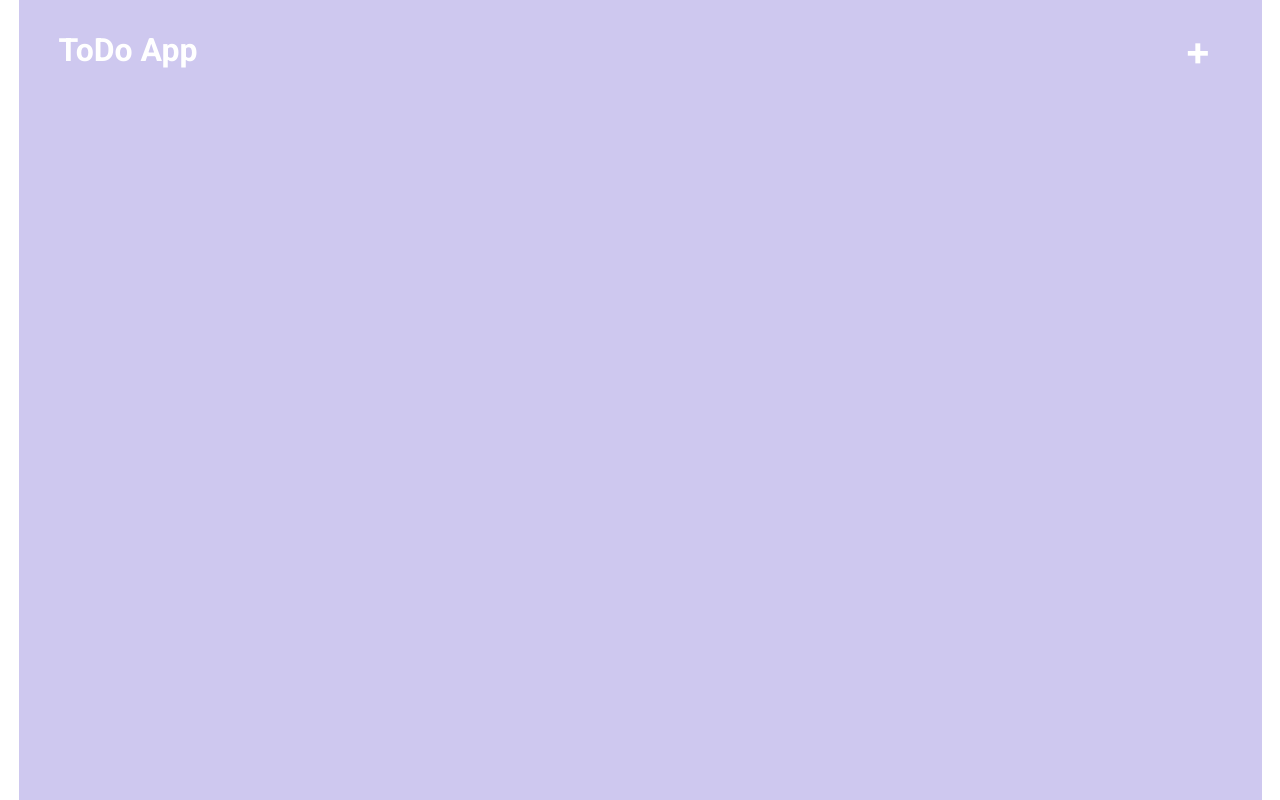
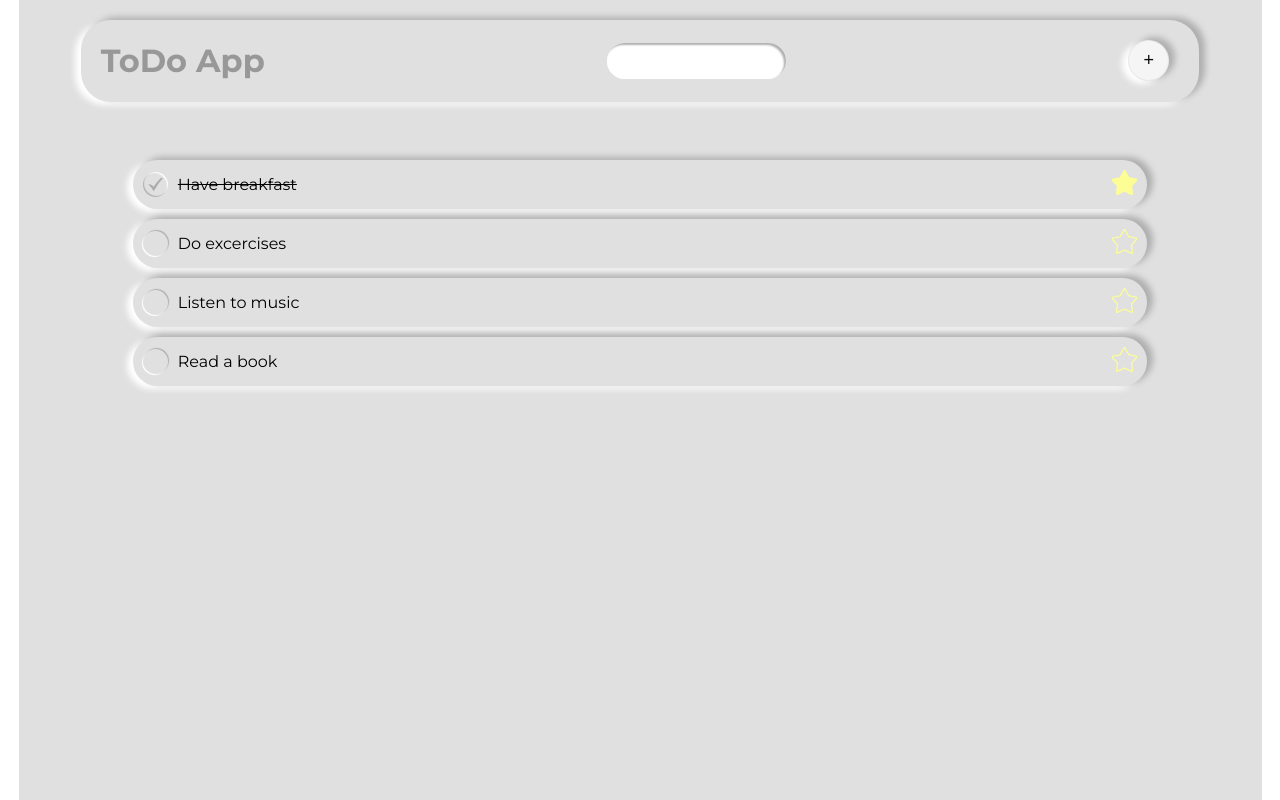
Before and after one commit to AlenaRudenko/ToDoApp, a React (Create React App) app: page / in a window 1280 px wide. Shown: the top 800 px of the page. Built offline with nearby package versions, Linux system fonts and the light colour scheme.

Commit message:
neophormism design

```diff
--- a/public/index.html
+++ b/public/index.html
@@ -3,8 +3,11 @@
   <head>
     <meta charset="utf-8" />
     <link rel="preconnect" href="https://fonts.googleapis.com">
-<link rel="preconnect" href="https://fonts.gstatic.com" crossorigin>
-<link href="https://fonts.googleapis.com/css2?family=Roboto:wght@100;300;400;500;700;900&display=swap" rel="stylesheet">
+    <link rel="preconnect" href="https://fonts.gstatic.com" crossorigin>
+    <link href="https://fonts.googleapis.com/css2?family=Roboto:wght@100;300;400;500;700;900&display=swap" rel="stylesheet">
+    <link rel="preconnect" href="https://fonts.googleapis.com">
+    <link rel="preconnect" href="https://fonts.gstatic.com" crossorigin>
+    <link href="https://fonts.googleapis.com/css2?family=Montserrat:wght@100;300;400;500;600;700;900&display=swap" rel="stylesheet">
     <meta name="viewport" content="width=device-width, initial-scale=1" />
     <meta name="theme-color" content="#000000" />
     <meta
--- a/src/App.js
+++ b/src/App.js
@@ -5,17 +5,21 @@ function App() {
     <div className='App'>
       <div className="Container">
         <div className="Header">
-          <h1 className="Header__logo">ToDo App</h1>
-          <div className="Header__button">
-            <div class="Header__item1">+</div>
+          <div className="header__container">
+            <h1 className="Header__logo">ToDo App</h1>
+            <div className="Header__search">
+              <input type="search" className="Header__placesearch"></input>
+            </div>
+            <div className="Header__button">
+              <button>+</button>
+            </div>
           </div>
         </div>
-      </div>
-      <div className='Container Container--main'>
         <div className='Main'>
           <div className='Main__item'>
             <div className="Main__group">
               <div className="Main__point Main--pointchecked">
+                <svg id="Layer_1" data-name="Layer 1" xmlns="http://www.w3.org/2000/svg" viewBox="0 0 122.88 109.76" width="15px" heigh="15px" fill="#acacac"><defs><style>.cls-1</style></defs><title>red-check-mark</title><path class="cls-1" d="M0,52.88l22.68-.3A84.1,84.1,0,0,1,46,72.44,314.13,314.13,0,0,1,105.6,0h17.28A522.93,522.93,0,0,0,46.77,109.76C36,86.69,21,67.27,0,52.88Z"/></svg>
               </div>
               <div className="Main__task Main--taskchecked">Have breakfast</div>
             </div>
@@ -24,7 +28,7 @@ function App() {
               width="25px" height="25px" viewBox="0 0 1280.000000 1221.000000"
               preserveAspectRatio="xMidYMid meet">
               <g transform="translate(0.000000,1221.000000) scale(0.100000,-0.100000)"
-              fill="gold" stroke="gold" stroke-width="50%">
+              fill="#fdfd96" stroke="#fdfd96" stroke-width="50%">
               <path d="M6307 12196 c-98 -36 -178 -122 -275 -295 -116 -207 -394 -714 -756
               -1380 -532 -976 -792 -1442 -1071 -1916 l-47 -81 -971 -183 c-535 -101 -1262
               -239 -1617 -307 -355 -68 -742 -139 -861 -158 -343 -55 -495 -100 -595 -174
@@ -58,7 +62,7 @@ function App() {
               Created by potrace 1.15, written by Peter Selinger 2001-2017
               </metadata>
               <g transform="translate(0.000000,1221.000000) scale(0.100000,-0.100000)"
-              fill="none" stroke="gold" stroke-width="50%">
+              fill="none" stroke="#fdfd96" stroke-width="50%">
               <path d="M6307 12196 c-98 -36 -178 -122 -275 -295 -116 -207 -394 -714 -756
               -1380 -532 -976 -792 -1442 -1071 -1916 l-47 -81 -971 -183 c-535 -101 -1262
               -239 -1617 -307 -355 -68 -742 -139 -861 -158 -343 -55 -495 -100 -595 -174
@@ -94,7 +98,7 @@ function App() {
               Created by potrace 1.15, written by Peter Selinger 2001-2017
               </metadata>
               <g transform="translate(0.000000,1221.000000) scale(0.100000,-0.100000)"
-              fill="none" stroke="gold" stroke-width="50%">
+              fill="none" stroke="#fdfd96" stroke-width="50%">
               <path d="M6307 12196 c-98 -36 -178 -122 -275 -295 -116 -207 -394 -714 -756
               -1380 -532 -976 -792 -1442 -1071 -1916 l-47 -81 -971 -183 c-535 -101 -1262
               -239 -1617 -307 -355 -68 -742 -139 -861 -158 -343 -55 -495 -100 -595 -174
@@ -130,7 +134,7 @@ function App() {
               Created by potrace 1.15, written by Peter Selinger 2001-2017
               </metadata>
               <g transform="translate(0.000000,1221.000000) scale(0.100000,-0.100000)"
-              fill="none" stroke="gold" stroke-width="50%">
+              fill="none" stroke="#fdfd96" stroke-width="50%">
               <path d="M6307 12196 c-98 -36 -178 -122 -275 -295 -116 -207 -394 -714 -756
               -1380 -532 -976 -792 -1442 -1071 -1916 l-47 -81 -971 -183 c-535 -101 -1262
               -239 -1617 -307 -355 -68 -742 -139 -861 -158 -343 -55 -495 -100 -595 -174
--- a/src/index.css
+++ b/src/index.css
@@ -13,25 +13,40 @@ code {
 }
 .Container {
   max-width: 1243px;
-  background-color: #cec8ef;
+  background-color: #e0e0e0;
   margin: auto;
   height: 100vh;
+  position: relative;
 }
+
 .Header {
-  padding: 10px 40px;
+  width: 100%;
   display: flex;
+  justify-content: center;
+  align-items: center;
+  position: absolute;
+  top:20px;
+  left:0;
+
+}
+.header__container {
+  width: 90%;
+  display: flex;
+  flex-direction: row;
   justify-content: space-between;
-  align-items: center;
+  align-items:center;
+  border-radius:30px;
+  box-shadow:  6px -3px 6px #afafaf,
+             -6px 3px 6px #ffffff;
 }
 .Header__logo {
-  color:white;
-  font-family: 'Roboto';
+  color:#989898;
+  font-family: 'Montserrat';
+  font-weight: 700;
+  margin-left: 20px;
 }
 .Header__button {
-  display: flex;
-  color:white;
-  font-size: 40px;
-  font-weight: 700;
+  margin-right: 30px;
 }
 .Header__item1 {
   margin-right: 10px;
@@ -41,18 +56,29 @@ code {
 }
 /* главная страница */
 .Main {
-  padding: 10px 5px;
-  font-family: "Roboto";
-  color:#696969;
+
+  width: 100%;
+  font-family: "Montserrat";
+  color:black;
+  display: flex;
+  flex-direction: column;
+  align-items: center;
+  position: absolute;
+  top:20%;
+  left:0;
 }
 /* группа таска */
 .Main__item {
+  width: 80%;
   display: flex;
   justify-content: space-between;
   background-color: #fff;
   margin-bottom: 10px;
   padding: 10px 10px;
   border-radius: 30px;
+  background: #e0e0e0;
+  box-shadow:  6px -3px 6px #afafaf,
+             -6px 3px 6px #ffffff;
 }
 /* один таск */
 .Main__group {
@@ -60,6 +86,7 @@ code {
   flex-direction: row;
   align-items:center;
   justify-content: center;
+
 }
 /* текст в таске */
 .Main__task {
@@ -70,22 +97,65 @@ code {
 }
 /* чекпоинт в таске */
 .Main__point {
-  width: 15px;
-  height: 15px;
-  border: 1px solid 	#909090;
+  width: 25px;
+  height: 25px;
+  /* border: 0.5px solid 	#909090; */
   border-radius: 50%;
   cursor: pointer;
+  display: flex;
+  align-items:center;
+  justify-content: center;
+  box-shadow:  1px -1px 1px #afafaf,
+             -1px 1px 1px #ffffff;
+
 }
 .Main--pointchecked {
-  background-color: #c8a2c8;
-  border:1px solid white;
+  /* background-color: #ace1af; */
+  /* border:0.5px solid white; */
+  box-shadow:inset 1px -1px 1px #afafaf,
+             inset -1px 1px 1px #ffffff;
 }
 .Main__point:active {
   border:none;
-  background-color: #c8a2c8;
-  border:1px solid white;
+  /* border:0.5px solid white; */
+  box-shadow:inset 1px -1px 1px #afafaf,
+             inset -1px 1px 1px #ffffff;
 }
 /* избранное */
 .Main__fav {
   cursor: pointer;
 }
+button {
+  border: none;
+  color: #090909;
+  padding: 0.5em 0.8em;
+  font-size: 18px;
+  border-radius: 50%;
+  background: #f5f5f5;
+  border: 0.5px solid #e8e8e8;
+  transition: all .3s;
+  box-shadow:  6px -3px 6px #afafaf,
+             -6px 3px 6px #ffffff;
+ }
+
+ button:hover {
+  box-shadow:  -6px 3px 6px #afafaf,
+             6px -3px 6px #ffffff;
+ }
+
+ button:active {
+  box-shadow:inset -6px 3px 6px #afafaf,
+             inset 6px -3px 6px #ffffff;
+ }
+
+ input {
+   font-family: "Montserrat";
+   color:#989898;
+   outline: none;
+   text-decoration: none;
+   border:none;
+   padding: 10px 5px;
+   box-shadow:inset -2px 2px 2px #afafaf,
+             inset 2px -2px 2px #ffffff;
+  border-radius: 30px;
+ }
```
Also changed, not shown: 1 other file (tests, documents, lock files or other folders).
